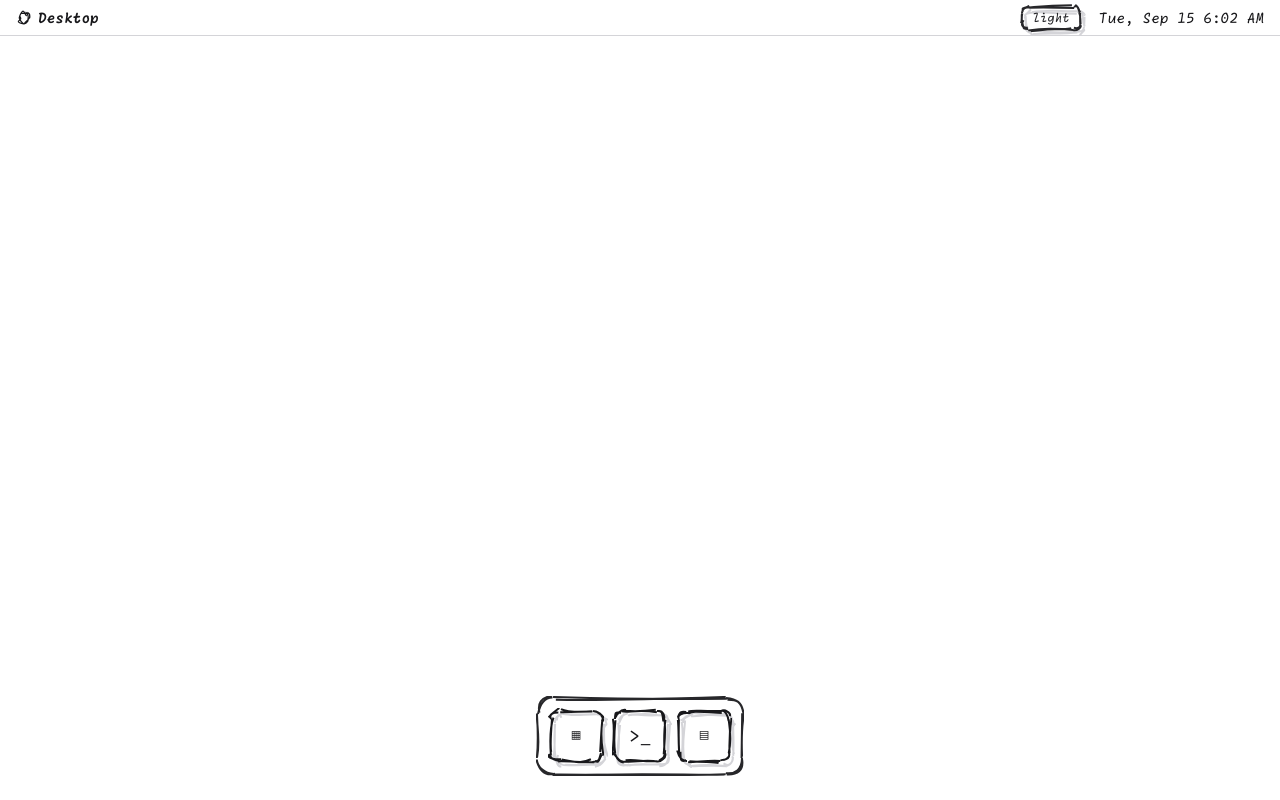
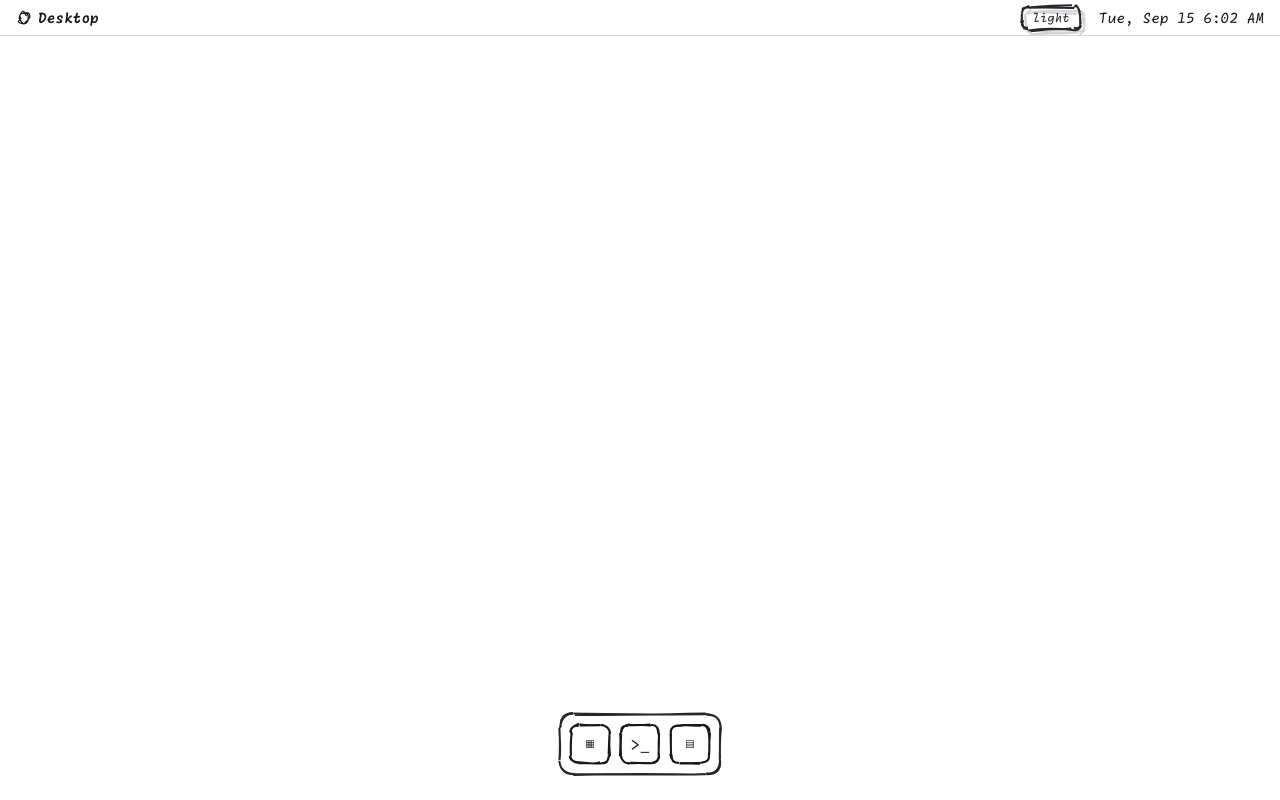
Before and after one commit to orssdev/orss.me, a Next.js app: page / in a window 1280 px wide. Built offline with nearby package versions, Linux system fonts and the light colour scheme.

Commit message:
feat(sketch): make PressableSketch's shadow opt-in and roughness configurable

```diff
--- a/app/components/DesktopIcon.tsx
+++ b/app/components/DesktopIcon.tsx
@@ -13,6 +13,7 @@ export function DesktopIcon({
       width={96}
       height={80}
       radius={6}
+      shadow
       className="flex-col gap-1 font-mono text-xs text-zinc-800 dark:text-zinc-200"
     >
       {label}
--- a/app/components/Dock.tsx
+++ b/app/components/Dock.tsx
@@ -7,10 +7,10 @@ import {
   SketchOverlay,
 } from "./rough-utils";
 
-const GAP = 8;
-const PADDING = 12;
+const GAP = 6;
+const PADDING = 10;
 const HEIGHT = DOCK_ICON_SIZE + PADDING * 2;
-const DOCK_RADIUS = 16;
+const DOCK_RADIUS = 14;
 const STROKE_INSET = 2;
 
 function dockWidth(appCount: number): number {
@@ -22,7 +22,7 @@ function dockWidth(appCount: number): number {
 function DockOutline({ width }: { width: number }) {
   const drawable = generator.path(
     insetRoundedRectPath(width, HEIGHT, DOCK_RADIUS, STROKE_INSET),
-    { ...SKETCH_OPTIONS, seed: 900, roughness: 1.2 },
+    { ...SKETCH_OPTIONS, seed: 900, roughness: 0.6 },
   );
 
   return (
--- a/app/components/DockIcon.tsx
+++ b/app/components/DockIcon.tsx
@@ -1,6 +1,6 @@
 import { PressableSketch } from "./PressableSketch";
 
-export const DOCK_ICON_SIZE = 56;
+export const DOCK_ICON_SIZE = 44;
 
 export function DockIcon({
   label,
@@ -22,7 +22,8 @@ export function DockIcon({
         width={DOCK_ICON_SIZE}
         height={DOCK_ICON_SIZE}
         radius={8}
-        className="shrink-0 font-mono text-lg text-zinc-900 dark:text-zinc-50"
+        roughness={0.6}
+        className="shrink-0 font-mono text-base text-zinc-900 dark:text-zinc-50"
         aria-label={label}
         title={label}
         onClick={onSelect}
@@ -30,7 +31,7 @@ export function DockIcon({
         {glyph}
       </PressableSketch>
       {isOpen && (
-        <span className="pointer-events-none absolute -bottom-1.5 left-1/2 h-1 w-1 -translate-x-1/2 rounded-full bg-zinc-800 dark:bg-zinc-200" />
+        <span className="pointer-events-none absolute -bottom-0.5 left-1/2 h-1 w-1 -translate-x-1/2 rounded-full bg-zinc-800 dark:bg-zinc-200" />
       )}
     </div>
   );
--- a/app/components/FloatingWindow.tsx
+++ b/app/components/FloatingWindow.tsx
@@ -28,7 +28,8 @@ function windowChrome(width: number, height: number): Drawable[] {
     generator.path(insetRoundedRectPath(width, height, WINDOW_RADIUS, 2), {
       ...SKETCH_OPTIONS,
       seed: 100,
-      roughness: 1.2,
+      roughness: 3.2,
+      strokeWidth: 1.5,
     }),
     generator.line(2, TITLE_BAR_HEIGHT, width - 2, TITLE_BAR_HEIGHT, {
       ...SKETCH_OPTIONS,
--- a/app/components/PressableSketch.tsx
+++ b/app/components/PressableSketch.tsx
@@ -20,12 +20,14 @@ function Outline({
   width,
   height,
   radius,
+  roughness,
   filled,
 }: {
   seed: number;
   width: number;
   height: number;
   radius: number;
+  roughness: number;
   filled?: boolean;
 }) {
   const drawable = generator.path(
@@ -33,7 +35,7 @@ function Outline({
     {
       ...SKETCH_OPTIONS,
       seed,
-      roughness: 1.4,
+      roughness,
       ...(filled ? { fill: "currentColor", fillWeight: 0.4 } : {}),
     },
   );
@@ -52,7 +54,9 @@ export function PressableSketch({
   width,
   height,
   radius,
+  roughness = 1.4,
   filled = false,
+  shadow = false,
   className = "",
   children,
   ...buttonProps
@@ -61,7 +65,9 @@ export function PressableSketch({
   width: number;
   height: number;
   radius: number;
+  roughness?: number;
   filled?: boolean;
+  shadow?: boolean;
   className?: string;
   children?: ReactNode;
 } & Omit<
@@ -75,18 +81,23 @@ export function PressableSketch({
       style={{ width, height }}
       {...buttonProps}
     >
-      {/* shadow silhouette: fixed in place, gets covered when the tile presses onto it */}
+      {shadow && (
+        // shadow silhouette: fixed in place, gets covered when the tile presses onto it
         <span
           className="pointer-events-none absolute inset-0 text-zinc-300 dark:text-zinc-700"
-        style={{ transform: `translate(${PRESS_OFFSET}px, ${PRESS_OFFSET}px)` }}
+          style={{
+            transform: `translate(${PRESS_OFFSET}px, ${PRESS_OFFSET}px)`,
+          }}
         >
           <Outline
             seed={seed + SHADOW_SEED_OFFSET}
             width={width}
             height={height}
             radius={radius}
+            roughness={roughness}
           />
         </span>
+      )}
 
       {/* foreground: lifts on hover, presses down onto the shadow on click */}
       <span className={`pointer-events-none absolute inset-0 ${LIFT}`}>
@@ -95,6 +106,7 @@ export function PressableSketch({
           width={width}
           height={height}
           radius={radius}
+          roughness={roughness}
           filled={filled}
         />
       </span>
--- a/app/components/SketchButton.tsx
+++ b/app/components/SketchButton.tsx
@@ -5,10 +5,12 @@ export function SketchButton({
   children,
   seed = 5,
   filled = false,
+  shadow = false,
 }: {
   children: ReactNode;
   seed?: number;
   filled?: boolean;
+  shadow?: boolean;
 }) {
   return (
     <PressableSketch
@@ -17,6 +19,7 @@ export function SketchButton({
       height={56}
       radius={8}
       filled={filled}
+      shadow={shadow}
       className="font-mono text-sm font-medium text-zinc-900 select-none dark:text-zinc-50"
     >
       {children}
--- a/app/components/ThemeToggle.tsx
+++ b/app/components/ThemeToggle.tsx
@@ -33,6 +33,7 @@ export function ThemeToggle() {
       width={64}
       height={28}
       radius={6}
+      shadow
       className="font-mono text-xs text-zinc-800 dark:text-zinc-200"
       onClick={() => setTheme(isDark ? "light" : "dark")}
       aria-label="Toggle theme"
```
Lines whose indentation alone changed are shown as unchanged.
